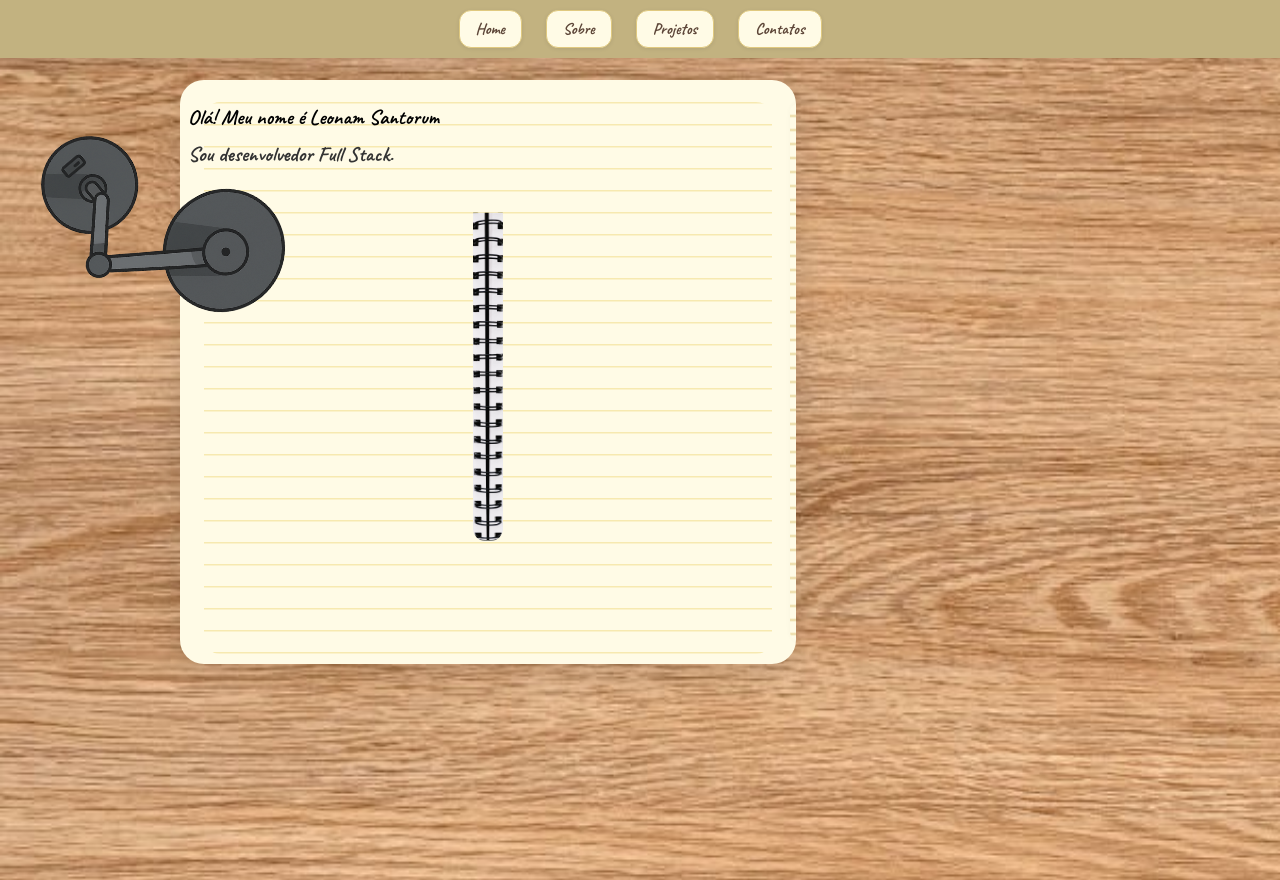
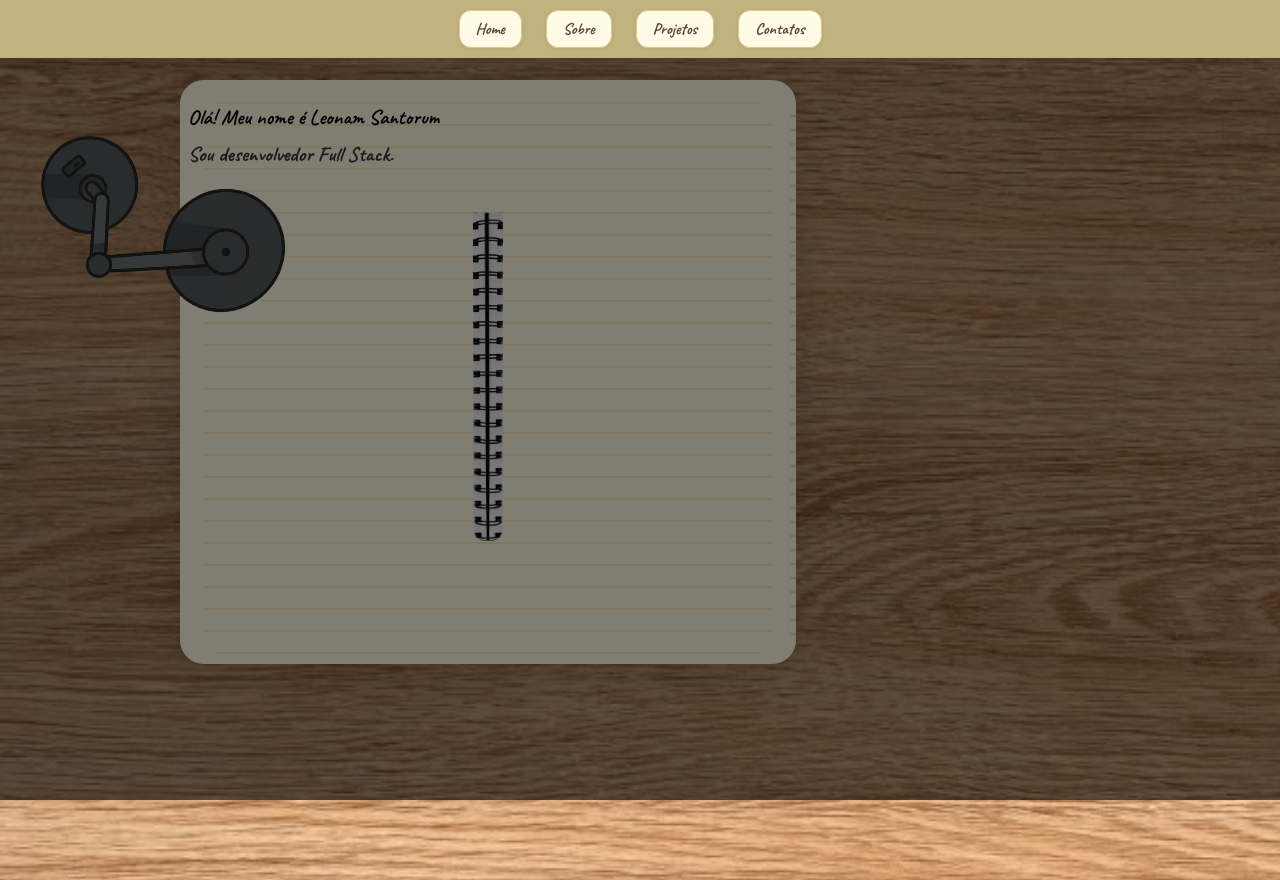
Before and after one commit to Leosansu/Portif-lio, a React (Vite) app: page / in a window 1280 px wide. Built offline with nearby package versions, Linux system fonts and the light colour scheme.

Commit message:
feat: adiciona efeito de penumbra e escurece todo o cenário, caderno e abajur

```diff
--- a/src/App.css
+++ b/src/App.css
@@ -20,6 +20,7 @@ body {
   /* border-left: 8px solid #c2b280; */
   font-family: 'Caveat', 'Comic Sans MS', cursive, sans-serif;
   overflow: hidden;
+  filter: brightness(0.5); /* mais escuro */
 }
 
 /* Linhas do caderno */
@@ -349,4 +350,16 @@ input:focus, textarea:focus, select:focus {
   z-index: 3;
   pointer-events: none;
   transform: rotate(140deg); /* rotaciona o abajur em sentido horário */
+  filter: brightness(0.5); /* mais escuro */
 }
+
+.penumbra-overlay {
+  position: fixed;
+  top: 0;
+  left: 0;
+  width: 100vw;
+  height: 100vh;
+  background: rgba(0,0,0,0.6); /* mais escuro */
+  z-index: 0;
+  pointer-events: none;
+}
--- a/src/App.tsx
+++ b/src/App.tsx
@@ -4,6 +4,7 @@ import './App.css'
 function App() {
   return (
     <>
+      <div className="penumbra-overlay"></div>
       <header>
         <nav>
          <motion.a href="#home" className="btn-home" whileHover={{ scale: 1.1, backgroundColor: "#f7e9b0", color: "#a67c52" }} whileTap={{ scale: 0.95 }}>Home</motion.a>
```
